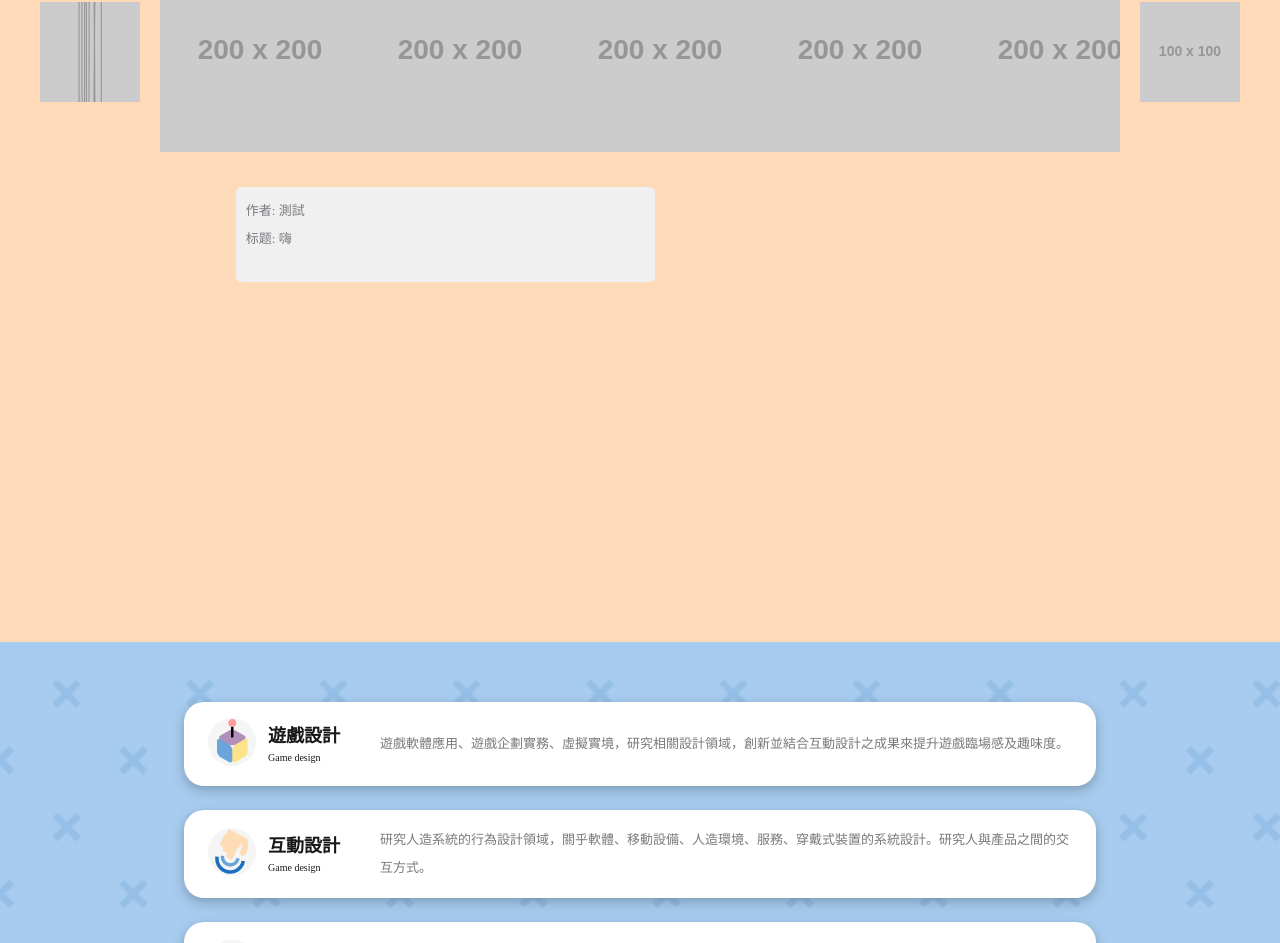
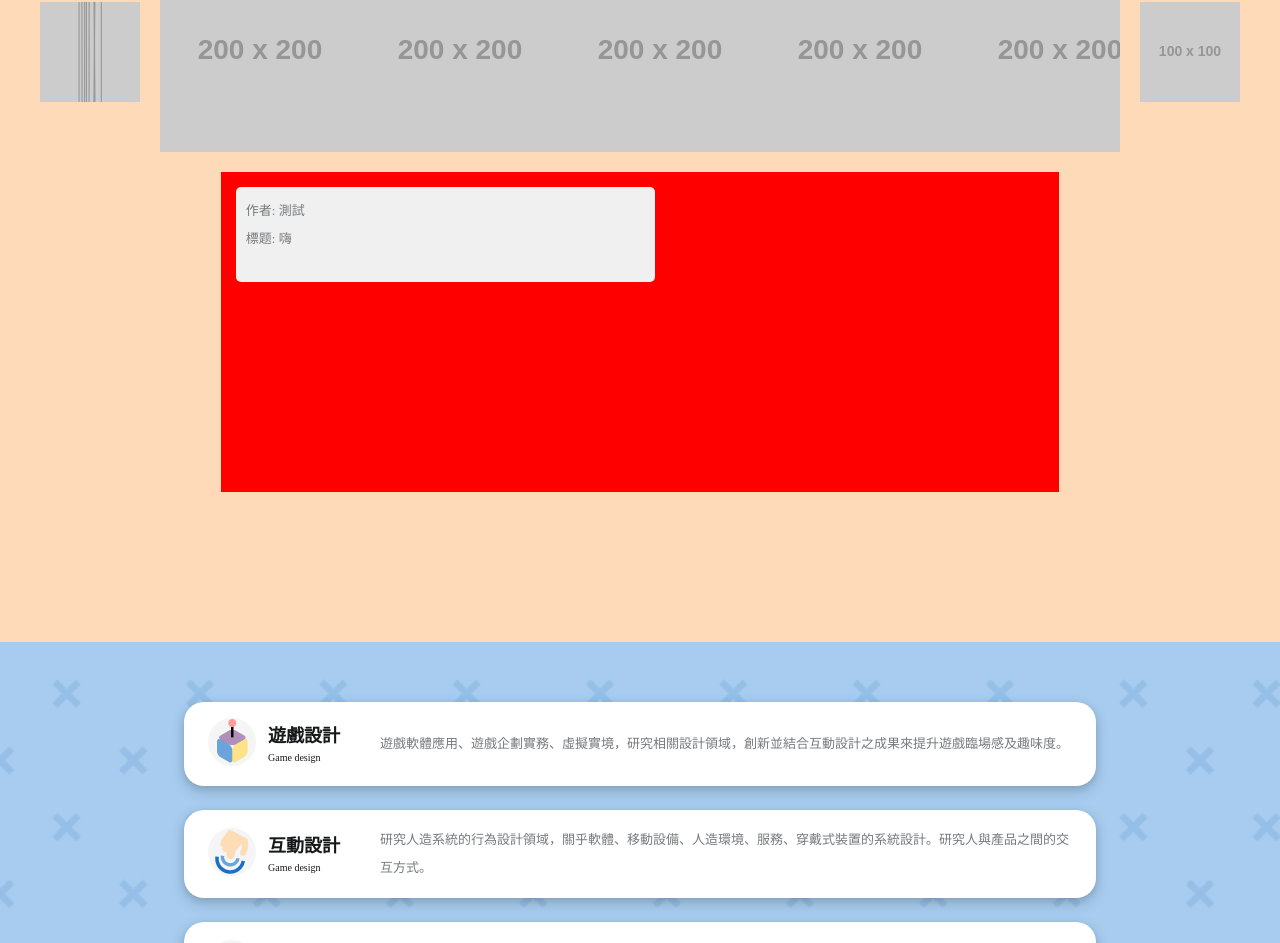
Before and after one commit to linnaijun/HCIwebsite, a React (Create React App) app: page / in a window 1280 px wide. Shown: the part 1938-2881 px from the top of the page. Built offline with nearby package versions, Linux system fonts and the light colour scheme.

Commit message:
滾動條

```diff
--- a/src/Thesis.css
+++ b/src/Thesis.css
@@ -53,13 +53,26 @@
     height: 300px; /* 或其他固定高度 */
     width: 66%; /* 根据需要调整 */
     padding: 10px;
-
+    background-color: red; /* 可选：设置背景色以增加可读性 */
     margin-top: 20px;
     justify-content: flex-start; /* 确保子元素从容器的开始处排列 */
 }
 
 .text-display-area::-webkit-scrollbar {
-    display: none; /* Chrome, Safari 和 Opera */
+    width: 8px; /* 滚动条宽度 */
+    height: 8px; /* 滚动条高度（对水平滚动条有效） */
+}
+
+/* 滚动条滑块 */
+.text-display-area::-webkit-scrollbar-thumb {
+    background: #888; /* 滑块颜色 */
+    border-radius: 4px; /* 滑块圆角 */
+}
+
+/* 滚动条轨道 */
+.text-display-area::-webkit-scrollbar-track {
+    background: #f0f0f0; /* 轨道颜色 */
+    border-radius: 4px; /* 轨道圆角 */
 }
 .text-display-area .detail-block {
     text-align: left;
--- a/src/Thesis.js
+++ b/src/Thesis.js
@@ -89,7 +89,7 @@ function Thesis({ height }) {
             style={{ cursor: 'pointer' }} // 增加指针样式表明可点击
         >
             <p style={{ textAlign: 'left', margin: 0 }}>作者: {detail.author}</p>
-            <p style={{ textAlign: 'left', margin: 0 }}>标题: {detail.title}</p>
+            <p style={{ textAlign: 'left', margin: 0 }}>標题: {detail.title}</p>
         </div>
     ))}
 </div>
```
